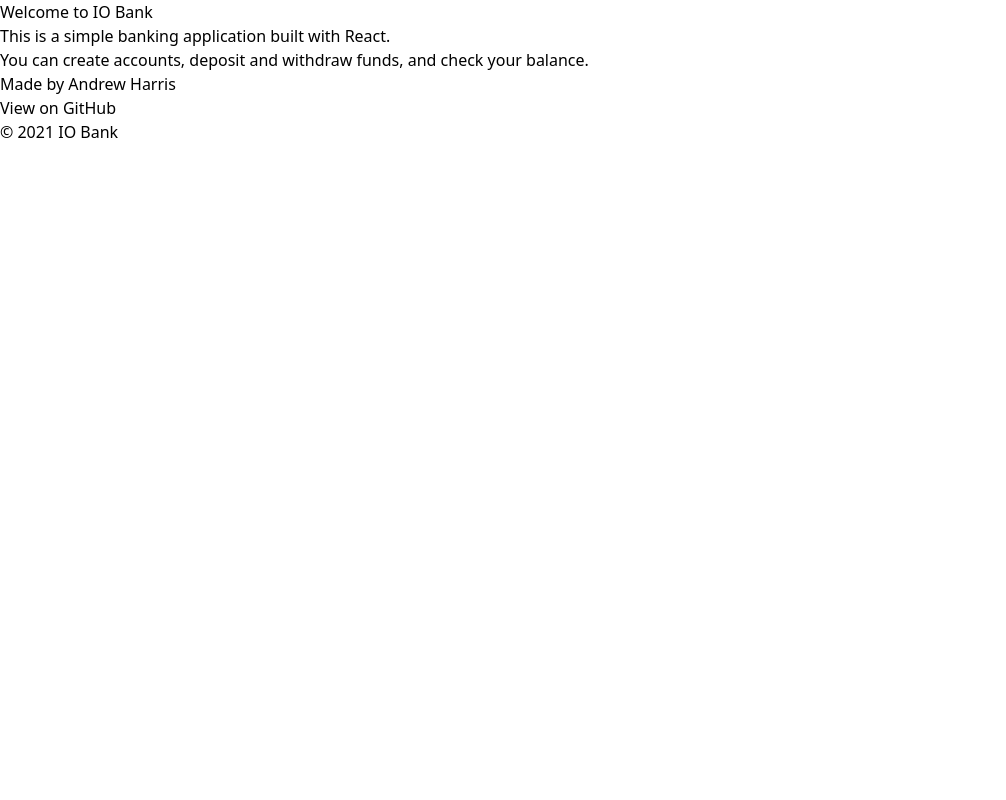
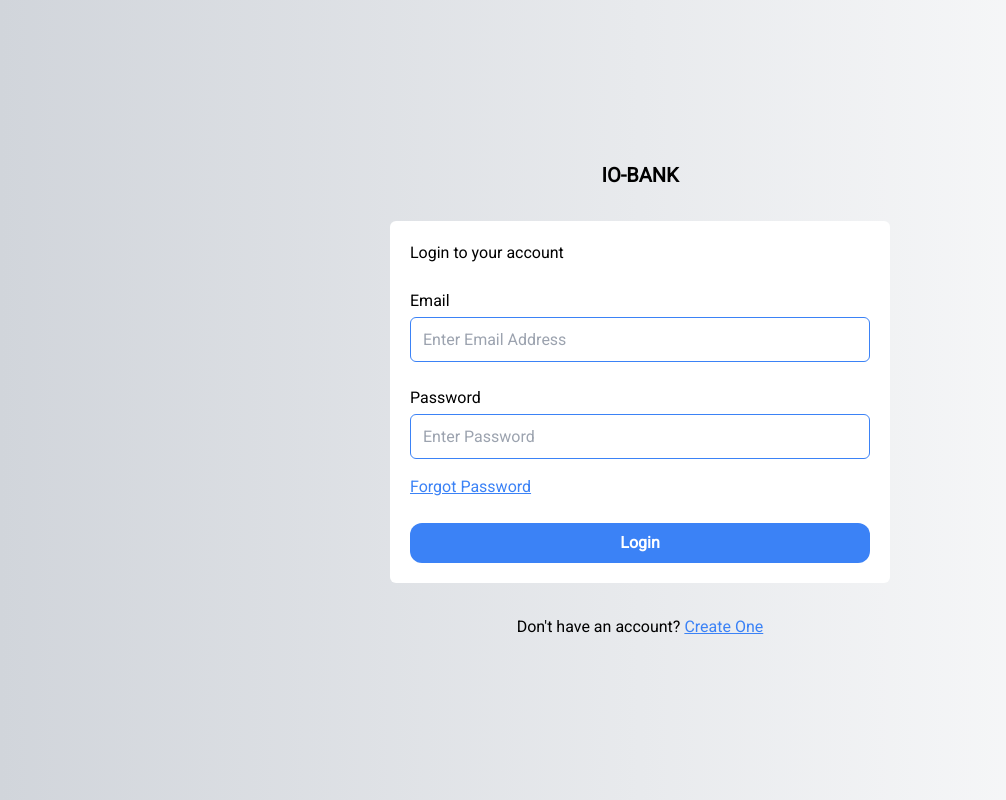
Before and after one commit to NishOG/iobank_frontend_private, a React (Create React App) app: page / in a window 1280 px wide. Shown: the whole page, without its empty margins (0-1006 px from the left). Built offline with nearby package versions, Linux system fonts and the light colour scheme; the HTML template or start-up script is replaced by a standard one.

Commit message:
Created Login Page and styled It

```diff
--- a/public/index.html
+++ b/public/index.html
@@ -3,6 +3,7 @@
   <head>
     <meta charset="utf-8" />
     <link rel="icon" href="%PUBLIC_URL%/favicon.ico" />
+    <link href="https://fonts.googleapis.com/css2?family=Roboto&display=swap" rel="stylesheet">
     <meta name="viewport" content="width=device-width, initial-scale=1" />
     <meta name="theme-color" content="#000000" />
     <meta
--- a/src/App.js
+++ b/src/App.js
@@ -1,24 +1,10 @@
 import './App.css';
+import Login from './pages/Login';
 
 function App() {
   return (
-   <main>
-    <h1>Welcome to IO Bank</h1>
-    <p>
-      This is a simple banking application built with React.
-    </p>
-    <p>
-      You can create accounts, deposit and withdraw funds, and check your balance.
-    </p>
-    <p>
-      Made by <a href="https://github.com/Andrew-Harris">Andrew Harris</a>
-    </p>
-    <p>
-      <a href="https://github.com/Andrew-Harris/io_bank">View on GitHub</a>
-    </p>
-    <div className="App-footer">
-      <p>© 2021 IO Bank</p>
-    </div>
+   <main className="font-roboto flex flex-col w-screen sm:w-full lg:w-screen md:w-screen h-screen justify-center items-center bg-gradient-to-r from-gray-300 to-white-500 ">
+    <Login />
    </main>
   );
 }
--- /dev/null
+++ b/src/pages/Login.js
@@ -0,0 +1,26 @@
+import React from 'react'
+
+const Login = () => {
+
+  return (
+    <section className='flex flex-col justify-center w-4/5 w-3/5 gap-8 items-center sm:w-3/5 xl:w-2/5 sm:p-6'>
+        <h1 className='text-xl font-bold'>IO-BANK</h1>
+        <form className="flex flex-col sm:min-w-500 flex-1 w-full gap-4 bg-white p-5 rounded-md">
+            <h2>Login to your account</h2>
+            <div className='flex flex-col gap-1 flex-1 w-full mt-2'>
+                <label for="email" className='block'>Email</label>
+                <input placeholder='Enter Email Address' type="email" id="email" className='flex w-full border border-blue-500 p-3 rounded-md focus:border-yellow-400 leading-none' required />
+            </div>
+            <div className='flex flex-col gap-1 flex-1 w-full mt-2'>
+                <label for="password" className='block w-full'>Password</label>
+                <input placeholder='Enter Password' type="password" id="password" className='flex w-full border border-blue-500 p-3 rounded-md focus:border-yellow-400 leading-none' required />
+            </div>
+            <a className='underline text-blue-500' href='/'>Forgot Password </a>
+            <button type="button" className='bg-blue-500 p-2 rounded-xl text-white font-bold mt-2  hover:bg-opacity-90 transition-all'>Login</button>
+        </form>
+        <p>Don't have an account? <a href='/signup' className='underline text-blue-500'>Create One</a></p>
+    </section>
+  )
+}
+
+export default Login
--- a/tailwind.config.js
+++ b/tailwind.config.js
@@ -2,7 +2,14 @@
 module.exports = {
   content: ["./src/**/*.js"],
   theme: {
-    extend: {},
+    extend: {
+      fontFamily: {
+        roboto: ['Roboto', 'Arial', 'sans-serif']
+      },
+      minWidth: {
+        '500': '500px'
+      }
+    },
   },
   plugins: [],
 }
```
Also changed, not shown: src/pages/Home.js (added), src/pages/Register.js (added).
